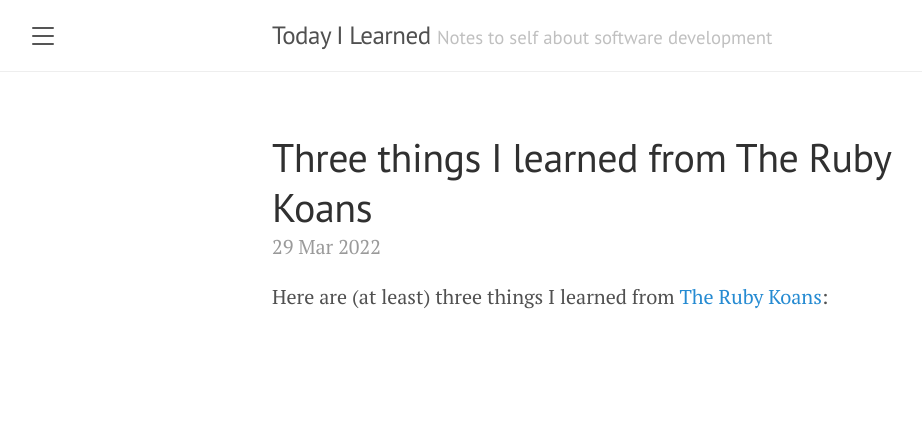
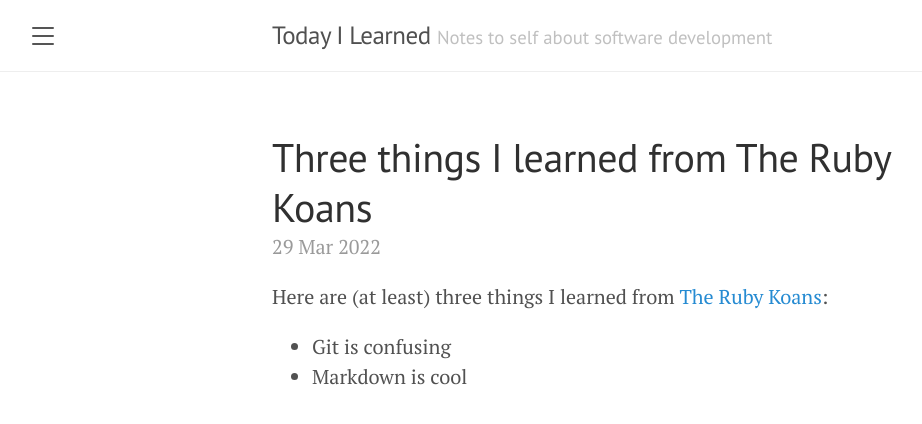
Before and after one commit to thaong91/tn-appdev-spr22, a Jekyll site: the page built from _posts/2022-03-29-three-things-i-learned-from-the-ruby-koans.md, in a window 1280 px wide. Shown: the top 424 px of the page, without its empty margins (8-930 px from the left). Built offline with Jekyll 4.4.1, drawn with Linux system fonts in a browser that asks for light colours.

Commit message:
Update 2022-03-29-three-things-i-learned-from-the-ruby-koans.md

```diff
--- a/_posts/2022-03-29-three-things-i-learned-from-the-ruby-koans.md
+++ b/_posts/2022-03-29-three-things-i-learned-from-the-ruby-koans.md
@@ -4,3 +4,5 @@ title: Three things I learned from The Ruby Koans
 ---
 
 Here are (at least) three things I learned from [The Ruby Koans](http://rubykoans.com/):
+- Git is confusing
+- Markdown is cool
```
